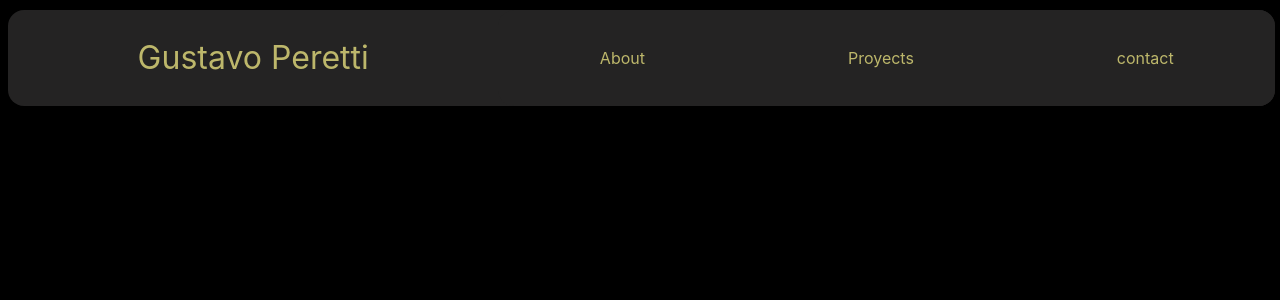
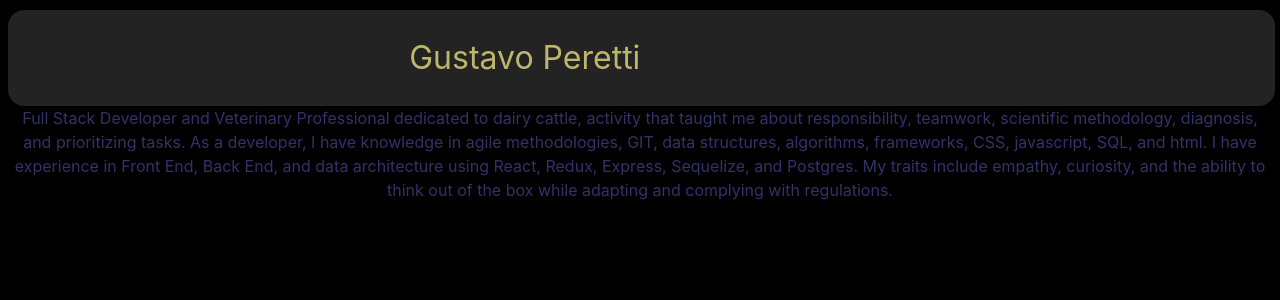
Before and after one commit to AlbaTyto/Proyecto.Inicial, a React (Vite) app in the folder Portfolio/: page /about in a window 1280 px wide. Shown: the top 300 px of the page. Built offline with nearby package versions, Linux system fonts and the light colour scheme.

Commit message:
feat(App, NavBar & subcomponents): creating routes

```diff
--- a/Portfolio/src/App.tsx
+++ b/Portfolio/src/App.tsx
@@ -2,6 +2,9 @@ import { BrowserRouter, Route, Routes } from "react-router-dom";
 import "./App.css";
 import NavBar from "./components/NavBar/NavBar.tsx";
 import Home from "./components/Home.tsx";
+import About from "./components/subcomponents/About.tsx";
+import Projects from "./components/subcomponents/Projects.tsx";
+import Contact from "./components/subcomponents/Contact.tsx";
 
 function App() {
 
@@ -10,11 +13,13 @@ function App() {
       <nav>
         <NavBar />
       </nav>
-
       <div>
         <BrowserRouter>
           <Routes>
             <Route path="/" element={<Home />} />
+            <Route path="/about" element={<About />} />
+            <Route path="/projects" element={<Projects />} />
+            <Route path="/contact" element={<Contact />} />
           </Routes>
         </BrowserRouter>
       </div>
--- a/Portfolio/src/components/NavBar/NavBar.tsx
+++ b/Portfolio/src/components/NavBar/NavBar.tsx
@@ -1,15 +1,16 @@
 import React from "react";
 import n from './NavBar.module.css';
+// import { NavLink } from 'react-router-dom';
 
 export default function NavBar(): React.JSX.Element {
   return <div className={n.NavDiv}>
     <span id={n.name}>
         <h1>Gustavo Peretti</h1>
         </span>
-    <span className={n.NavDiv}>
-        <h3>About</h3>
-        <h3>Proyects</h3>
-        <h3>contact</h3>
-        </span>
+    <div className={n.NLinks}>
+        {/* <NavLink to='/about'>About</NavLink>
+        <NavLink to='/projects'>Projects</NavLink>
+        <NavLink to='/about'>Contact</NavLink> */}
+        </div>
   </div>;
 }
--- a/Portfolio/src/components/subcomponents/About.tsx
+++ b/Portfolio/src/components/subcomponents/About.tsx
@@ -1,7 +1,9 @@
 import React from "react";
 import a from './About.module.css';
+import { Text } from "@chakra-ui/react";
 
 export default function About(): React.JSX.Element {
-  return <div className={a.ab}>
-  </div>;
+  return <Text className={a.ab}>
+    Full Stack Developer and Veterinary Professional dedicated to dairy cattle, activity that taught me about responsibility, teamwork, scientific methodology, diagnosis, and prioritizing tasks. As a developer, I have knowledge in agile methodologies, GIT, data structures, algorithms, frameworks, CSS, javascript, SQL, and html. I have experience in Front End, Back End, and data architecture using React, Redux, Express, Sequelize, and Postgres. My traits include empathy, curiosity, and the ability to think out of the box while adapting and complying with regulations.
+  </Text>;
 }
--- a/Portfolio/src/components/subcomponents/Contact.tsx
+++ b/Portfolio/src/components/subcomponents/Contact.tsx
@@ -1,7 +1,7 @@
 import React from "react";
 import c from './Contact.module.css';
 
-export default function About(): React.JSX.Element {
-  return <div className={c.con}>
+export default function Contact(): React.JSX.Element {
+  return <div className={c.cont}>
   </div>;
 }
--- /dev/null
+++ b/Portfolio/src/components/subcomponents/Projects.tsx
@@ -0,0 +1,7 @@
+import React from "react";
+import p from './Projects.module.css';
+
+export default function Projects(): React.JSX.Element {
+  return <div className={p.proj}>
+  </div>;
+}
```
Also changed, not shown: Portfolio/src/components/subcomponents/Proyects.tsx (deleted, +0 -7 lines), Portfolio/src/components/subcomponents/Projects.module.css (added), Portfolio/src/components/subcomponents/Proyects.module.css (deleted).
